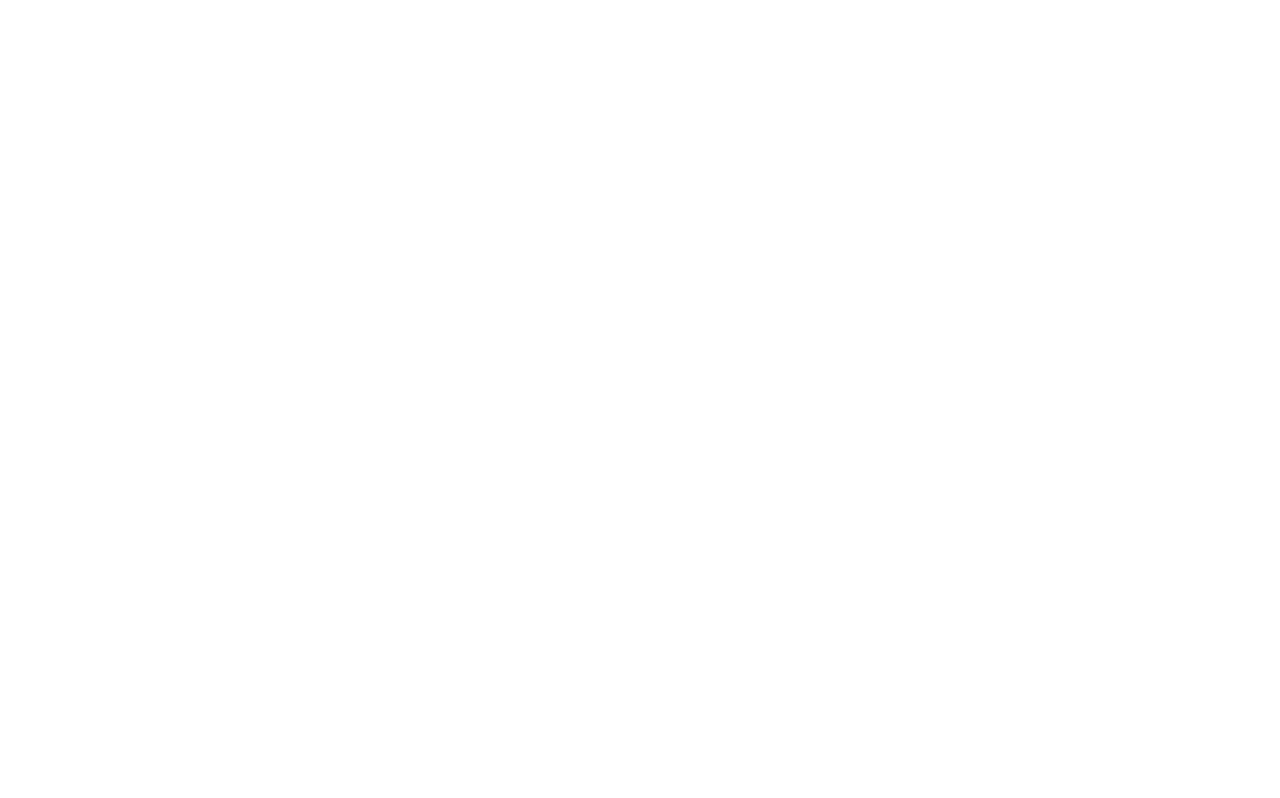
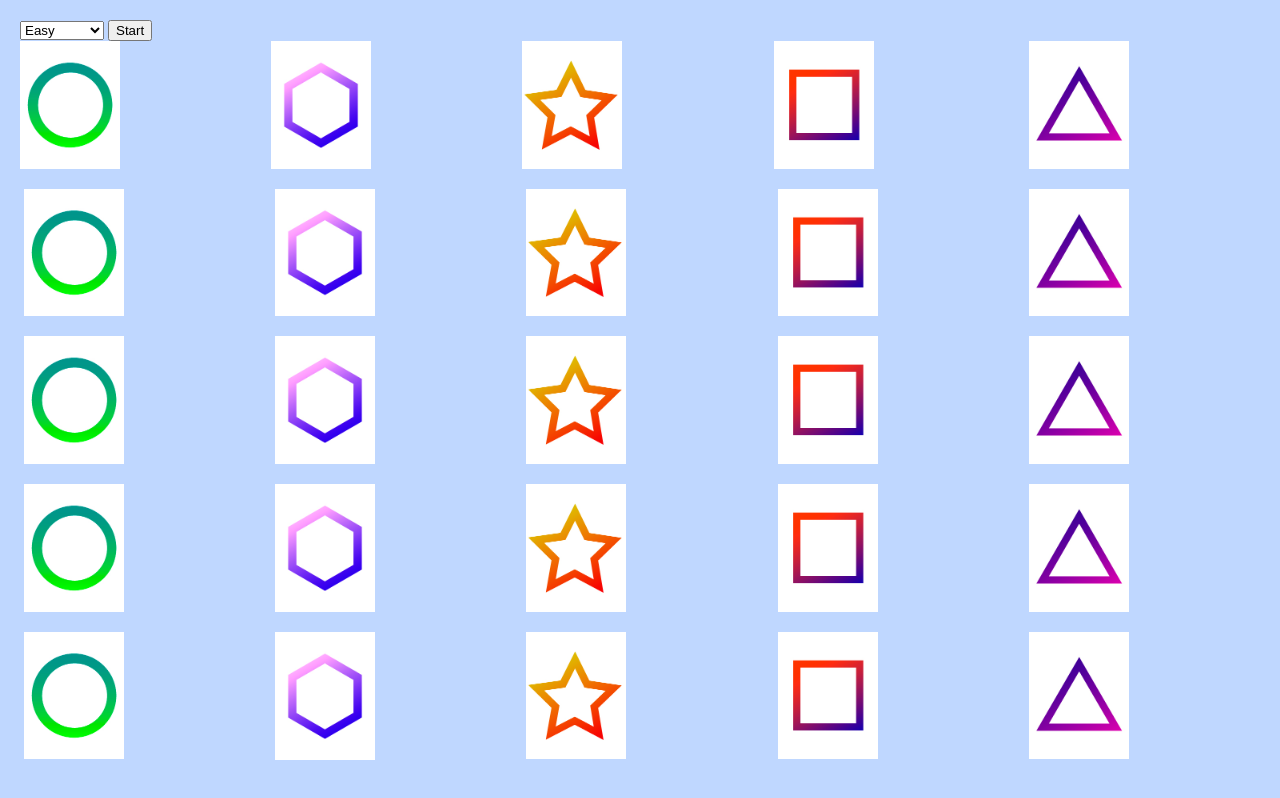
Before and after one commit to YaroslavTER/hackaton, a plain HTML site: page index.html in a window 1280 px wide. Drawn offline with Linux system fonts and the light colour scheme.

Commit message:
Input added

```diff
--- a/index.html
+++ b/index.html
@@ -4,8 +4,120 @@
     <meta charset="UTF-8" />
     <meta name="viewport" content="width=device-width, initial-scale=1.0" />
     <meta http-equiv="X-UA-Compatible" content="ie=edge" />
+    <link rel="stylesheet" href="./src/css/main.css">
     <title>Document</title>
   </head>
-  <body></body>
+  <body>
+    <header class="header"></header>
+    <form action="" class="form">
+        <select name="" id="" class="form__select">
+          <option value="" class="form__select--level">Easy</option>
+          <option value="" class="form__select--level">Normal</option>
+          <option value="" class="form__select--level">Hard</option>
+          <option value="" class="form__select--level">Extra hard</option>
+        </select>
+        <button class="form__button">Start</button>
+      </form>
+    <main class="main">
+
+      <div class="main__card">
+        <img src="./src/img/1.jpg" alt="" class="main__card--shown">
+      </div>
+     <div class="main__card">
+        <img src="./src/img/2.jpg" alt="" class="main__card--shown">
+      </div>
+      <div class="main__card">
+          <img src="./src/img/3.jpg" alt="" class="main__card--shown">
+      </div>
+      <div class="main__card">
+          <img src="./src/img/4.jpg" alt="" class="main__card--shown">
+      </div>
+      <div class="main__card">
+          <img src="" alt="" class="main__card--hidden">
+          <img src="./src/img/5.jpg" alt="" class="main__card--shown">
+      </div>
+      <div class="main__card">
+        <img src="" alt="" class="main__card--hidden">
+        <img src="./src/img/1.jpg" alt="" class="main__card--shown">
+      </div>
+     <div class="main__card">
+        <img src="" alt="" class="main__card--hidden">
+        <img src="./src/img/2.jpg" alt="" class="main__card--shown">
+      </div>
+      <div class="main__card">
+          <img src="" alt="" class="main__card--hidden">
+          <img src="./src/img/3.jpg" alt="" class="main__card--shown">
+      </div>
+      <div class="main__card">
+          <img src="" alt="" class="main__card--hidden">
+          <img src="./src/img/4.jpg" alt="" class="main__card--shown">
+      </div>
+      <div class="main__card">
+          <img src="" alt="" class="main__card--hidden">
+          <img src="./src/img/5.jpg" alt="" class="main__card--shown">
+      </div>
+      <div class="main__card">
+        <img src="" alt="" class="main__card--hidden">
+        <img src="./src/img/1.jpg" alt="" class="main__card--shown">
+      </div>
+     <div class="main__card">
+        <img src="" alt="" class="main__card--hidden">
+        <img src="./src/img/2.jpg" alt="" class="main__card--shown">
+      </div>
+      <div class="main__card">
+          <img src="" alt="" class="main__card--hidden">
+          <img src="./src/img/3.jpg" alt="" class="main__card--shown">
+      </div>
+      <div class="main__card">
+          <img src="" alt="" class="main__card--hidden">
+          <img src="./src/img/4.jpg" alt="" class="main__card--shown">
+      </div>
+      <div class="main__card">
+          <img src="" alt="" class="main__card--hidden">
+          <img src="./src/img/5.jpg" alt="" class="main__card--shown">
+      </div>
+      <div class="main__card">
+        <img src="" alt="" class="main__card--hidden">
+        <img src="./src/img/1.jpg" alt="" class="main__card--shown">
+      </div>
+     <div class="main__card">
+        <img src="" alt="" class="main__card--hidden">
+        <img src="./src/img/2.jpg" alt="" class="main__card--shown">
+      </div>
+      <div class="main__card">
+          <img src="" alt="" class="main__card--hidden">
+          <img src="./src/img/3.jpg" alt="" class="main__card--shown">
+      </div>
+      <div class="main__card">
+          <img src="" alt="" class="main__card--hidden">
+          <img src="./src/img/4.jpg" alt="" class="main__card--shown">
+      </div>
+      <div class="main__card">
+          <img src="" alt="" class="main__card--hidden">
+          <img src="./src/img/5.jpg" alt="" class="main__card--shown">
+      </div>
+      <div class="main__card">
+        <img src="" alt="" class="main__card--hidden">
+        <img src="./src/img/1.jpg" alt="" class="main__card--shown">
+      </div>
+     <div class="main__card">
+        <img src="" alt="" class="main__card--hidden">
+        <img src="./src/img/2.jpg" alt="" class="main__card--shown">
+      </div>
+      <div class="main__card">
+          <img src="" alt="" class="main__card--hidden">
+          <img src="./src/img/3.jpg" alt="" class="main__card--shown">
+      </div>
+      <div class="main__card">
+          <img src="" alt="" class="main__card--hidden">
+          <img src="./src/img/4.jpg" alt="" class="main__card--shown">
+      </div>
+      <div class="main__card">
+          <img src="" alt="" class="main__card--hidden">
+          <img src="./src/img/5.jpg" alt="" class="main__card--shown">
+      </div>
+
+    </main>
+  </body>
   <script src="./src/script.js"></script>
 </html>
--- /dev/null
+++ b/src/css/main.css
@@ -0,0 +1,14 @@
+body{
+    margin: 20px;
+    background-color: #bfd7ff;
+}
+.main {
+    display: grid;
+    grid-gap: 16px;
+    grid-template-columns: repeat(5, 1fr);
+    max-width: 100%;
+}
+.main__card--hidden,
+.main__card--shown {
+    max-width: 100px;
+}
```
